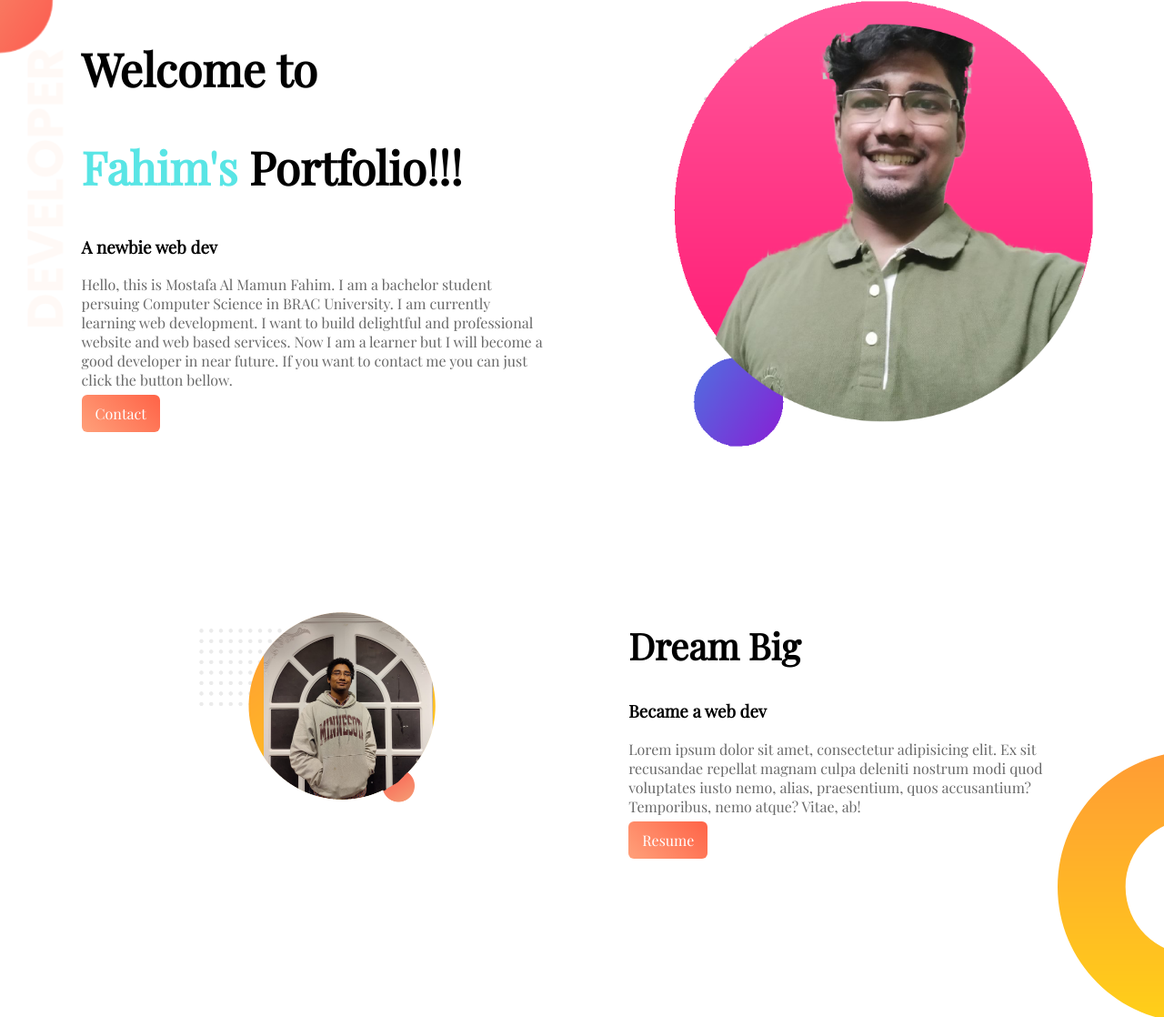
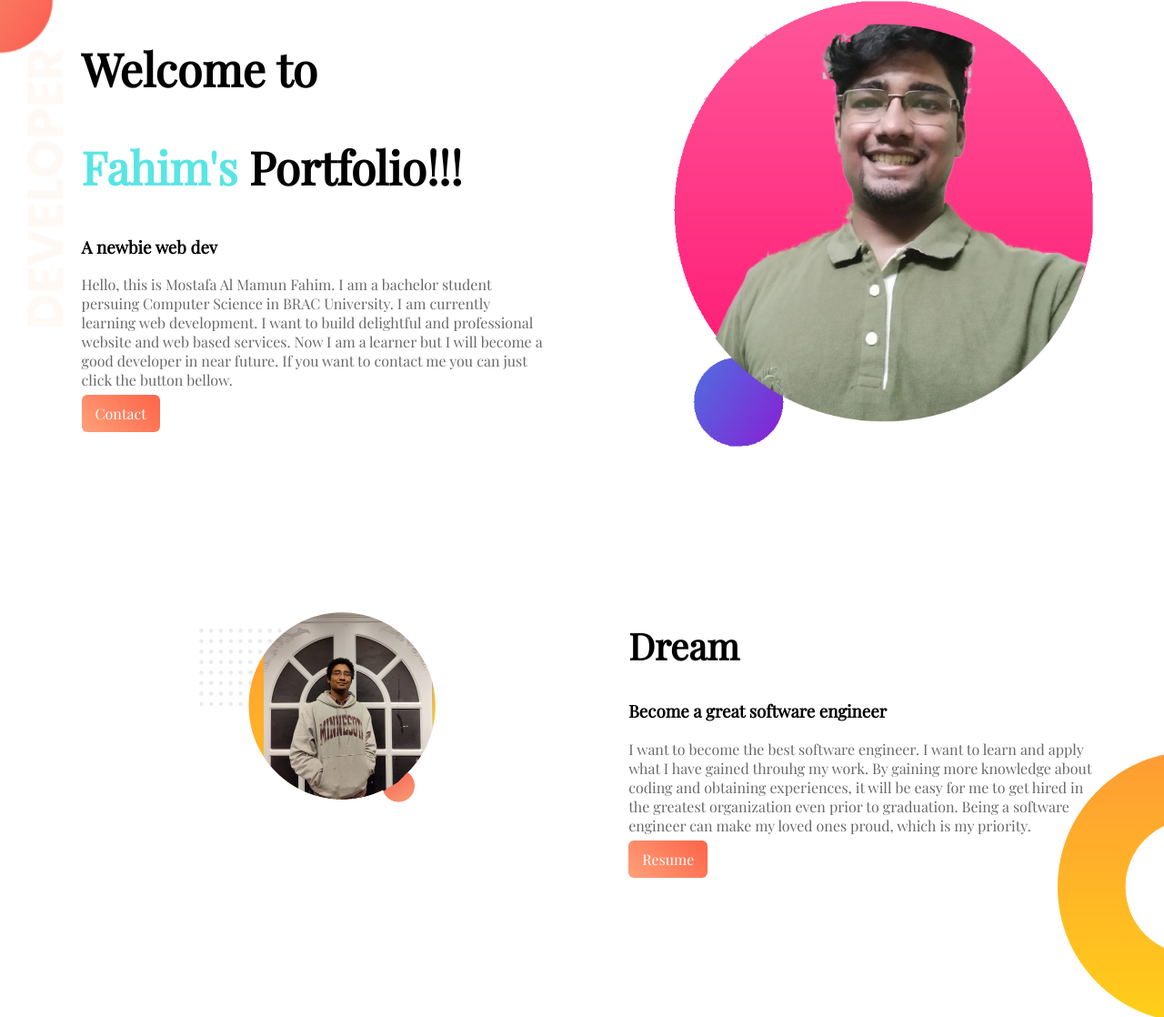
Before and after one commit to path3tic-coder/web_portfolio-beginner-, a plain HTML site: page index.html in a window 1280 px wide. Shown: the top 1118 px of the page at 91% size. Drawn offline with nearby package versions, Linux system fonts and the light colour scheme.

Commit message:
updated the dream

```diff
--- a/index.html
+++ b/index.html
@@ -33,9 +33,9 @@
         </div>
 
         <div class="half-width">
-            <h2>Dream Big</h2>
-            <h3>Became a web dev</h3>
-            <p>Lorem ipsum dolor sit amet, consectetur adipisicing elit. Ex sit recusandae repellat magnam culpa deleniti nostrum modi quod voluptates iusto nemo, alias, praesentium, quos accusantium? Temporibus, nemo atque? Vitae, ab!</p>
+            <h2>Dream</h2>
+            <h3>Become a great software engineer</h3>
+            <p>I want to become the best software engineer. I want to learn and apply what I have gained throuhg my work. By gaining more knowledge about coding and obtaining experiences, it will be easy for me to get hired in the greatest organization even prior to graduation. Being a software engineer can make my loved ones proud, which is my priority.</p>
 
             <a class="resume-button link-button" target="_blank" href="https://drive.google.com/file/d/1M2Ng0mDMDw9fAvOPLF5xtEk1MBHKbYj1/view?usp=sharing">Resume</a>
 
```
